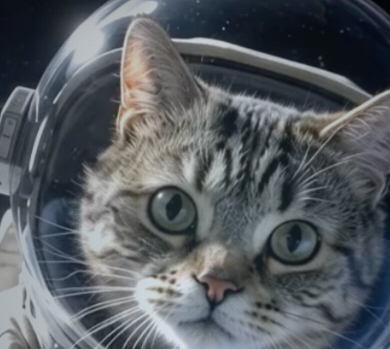
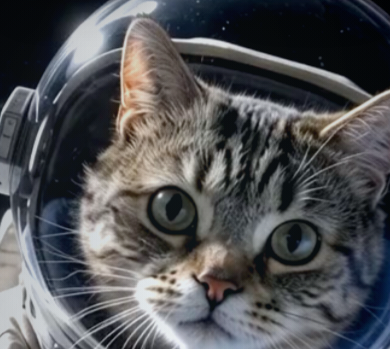
Before and after one commit to Sholzie193/catstronaut-hud, a plain HTML site: page index.html in a window 390 px wide. Shown: the part 62-411 px from the top of the page. Drawn offline with Linux system fonts and the light colour scheme.

Commit message:
Increase hero frame contrast

```diff
--- a/styles.css
+++ b/styles.css
@@ -81,7 +81,7 @@ a {
   inset: -28vh 0 auto;
   height: 28vh;
   background: #07101b url("/frames/frame_000.jpg") center top / cover no-repeat;
-  filter: brightness(1.18) saturate(1.12) contrast(1.02);
+  filter: brightness(1.08) saturate(1.18) contrast(1.2);
   pointer-events: none;
 }
 
@@ -111,7 +111,7 @@ a {
   object-position: center;
   z-index: 0;
   background: #07101b url("/frames/frame_000.jpg") center / cover no-repeat;
-  filter: brightness(1.18) saturate(1.12) contrast(1.02);
+  filter: brightness(1.08) saturate(1.18) contrast(1.2);
   transform: scale(var(--video-scale, 1.02)) translate3d(0, 0, 0);
   transition: filter 180ms ease;
   will-change: transform;
@@ -120,9 +120,9 @@ a {
 .vignette {
   z-index: 2;
   background:
-    radial-gradient(circle at 56% 42%, rgba(126, 220, 255, 0.13), transparent 32rem),
-    linear-gradient(90deg, rgba(5, 12, 22, 0.46), rgba(5, 12, 22, 0.08) 38%, rgba(5, 12, 22, 0.34)),
-    linear-gradient(0deg, rgba(5, 12, 22, 0.48), transparent 40%, rgba(5, 12, 22, 0.14));
+    radial-gradient(circle at 56% 42%, rgba(126, 220, 255, 0.06), transparent 32rem),
+    linear-gradient(90deg, rgba(5, 12, 22, 0.36), rgba(5, 12, 22, 0.03) 38%, rgba(5, 12, 22, 0.26)),
+    linear-gradient(0deg, rgba(5, 12, 22, 0.36), transparent 40%, rgba(5, 12, 22, 0.08));
   pointer-events: none;
 }
 
@@ -130,9 +130,9 @@ a {
   z-index: 3;
   pointer-events: none;
   background:
-    radial-gradient(circle at 24% 20%, rgba(255, 255, 255, 0.12), transparent 22rem),
-    linear-gradient(115deg, transparent 10%, rgba(255, 255, 255, 0.11) 17%, transparent 26%);
-  opacity: 0.46;
+    radial-gradient(circle at 24% 20%, rgba(255, 255, 255, 0.08), transparent 22rem),
+    linear-gradient(115deg, transparent 10%, rgba(255, 255, 255, 0.08) 17%, transparent 26%);
+  opacity: 0.34;
 }
 
 .topbar {
@@ -629,9 +629,9 @@ h3 {
 
   .vignette {
     background:
-      radial-gradient(circle at 52% 36%, rgba(126, 220, 255, 0.13), transparent 20rem),
-      linear-gradient(0deg, rgba(5, 12, 22, 0.66), rgba(5, 12, 22, 0.12) 45%, rgba(5, 12, 22, 0.22)),
-      linear-gradient(90deg, rgba(5, 12, 22, 0.24), transparent 45%, rgba(5, 12, 22, 0.14));
+      radial-gradient(circle at 52% 36%, rgba(126, 220, 255, 0.07), transparent 20rem),
+      linear-gradient(0deg, rgba(5, 12, 22, 0.56), rgba(5, 12, 22, 0.06) 45%, rgba(5, 12, 22, 0.14)),
+      linear-gradient(90deg, rgba(5, 12, 22, 0.18), transparent 45%, rgba(5, 12, 22, 0.08));
   }
 
   .topbar {
```
